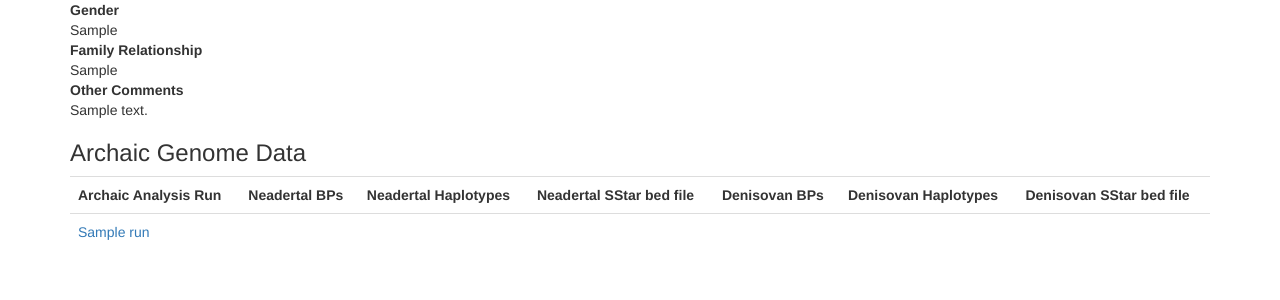
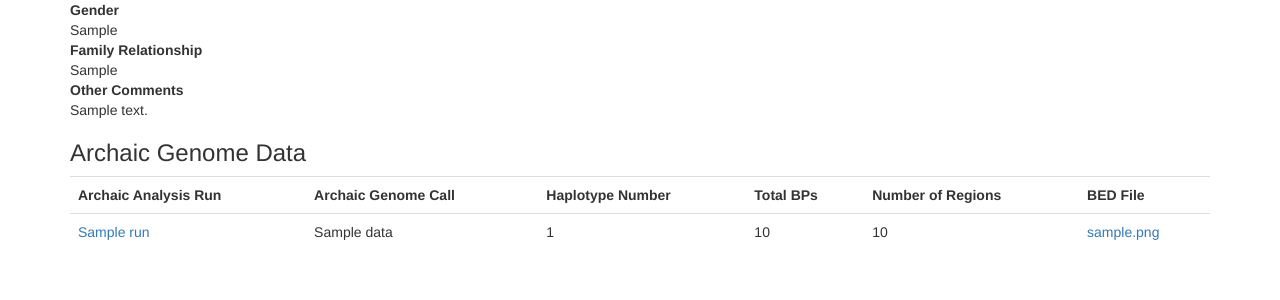
Before and after one commit to troycomi/archaic_genome_data_browser, a Flask app: page /sample/1 in a window 1280 px wide. Shown: the part 265-565 px from the top of the page. Run offline with Flask 2, Linux system fonts and the light colour scheme; tables that the repository leaves empty hold one stand-in row (values such as "Sample post"); some libraries are stand-ins or nearby versions.

Commit message:
Update archaic genome data for samples

```diff
--- a/archaic_genome_data_browser/main/routes.py
+++ b/archaic_genome_data_browser/main/routes.py
@@ -1,4 +1,5 @@
-from flask import render_template, flash, redirect, url_for, jsonify
+import os
+from flask import render_template, flash, redirect, url_for, jsonify, send_file
 from archaic_genome_data_browser import db
 from archaic_genome_data_browser.main import bp
 from archaic_genome_data_browser.main.forms import LoginForm
@@ -100,3 +101,15 @@ def population_data(super_population_data_source_id):
             },
         })
     return jsonify(geojson)
+
+
+@bp.route('/archaic_genome_data_bed_file/<id>')
+def archaic_genome_data_bed_file(id):
+    archaic_genome_data = ArchaicGenomeData.query.filter_by(id=id).\
+        first_or_404()
+    return send_file(archaic_genome_data.bed_file, as_attachment=True)
+
+
+@bp.app_template_filter('basename')
+def basename(path):
+    return os.path.basename(path)
--- a/archaic_genome_data_browser/templates/sample.html
+++ b/archaic_genome_data_browser/templates/sample.html
@@ -23,22 +23,20 @@
     <table class="table table-hover">
         <tr>
             <th>Archaic Analysis Run</th>
-            <th>Neadertal BPs</th>
-            <th>Neadertal Haplotypes</th>
-            <th>Neadertal SStar bed file</th>
-            <th>Denisovan BPs</th>
-            <th>Denisovan Haplotypes</th>
-            <th>Denisovan SStar bed file</th>
+            <th>Archaic Genome Call</th>
+            <th>Haplotype Number</th>
+            <th>Total BPs</th>
+            <th>Number of Regions</th>
+            <th>BED File</th>
         </tr>
         {% for archaic_genome_data in sample.archaic_genome_data %}
             <tr>
                 <td><a href="{{ url_for('main.archaic_analysis_run', id=archaic_genome_data.archaic_analysis_run.id) }}">{{ archaic_genome_data.archaic_analysis_run.name }}</a></td>
-                <td>{% if archaic_genome_data.neandertal_bp %}{{ "{:,}".format(archaic_genome_data.neandertal_bp) }}{% endif %}</a></td>
-                <td>{% if archaic_genome_data.neandertal_haplotypes %}{{ "{:,}".format(archaic_genome_data.neandertal_haplotypes) }}{% endif %}</td>
-                <td>{{ archaic_genome_data.neandertal_sstar_bed }}</td>
-                <td>{% if archaic_genome_data.denisovan_bp %}{{ "{:,}".format(archaic_genome_data.denisovan_bp) }}</a>{% endif %}</td>
-                <td>{% if archaic_genome_data.denisovan_haplotypes %}{{ "{:,}".format(archaic_genome_data.denisovan_haplotypes) }}{% endif %}</td>
-                <td>{{ archaic_genome_data.denisovan_sstar_bed }}</td>
+                <td>{{ archaic_genome_data.archaic_genome_call }}</td>
+                <td>{{ archaic_genome_data.haplotype }}</td>
+                <td>{{ "{:,}".format(archaic_genome_data.total_bps) }}</a></td>
+                <td>{{ "{:,}".format(archaic_genome_data.total_haplotypes) }}</a></td>
+                <td><a href="{{ url_for('main.archaic_genome_data_bed_file', id=archaic_genome_data.id) }}">{{ archaic_genome_data.bed_file | basename }}</a></td>
             </tr>
         {% endfor %}
     </table>
```
